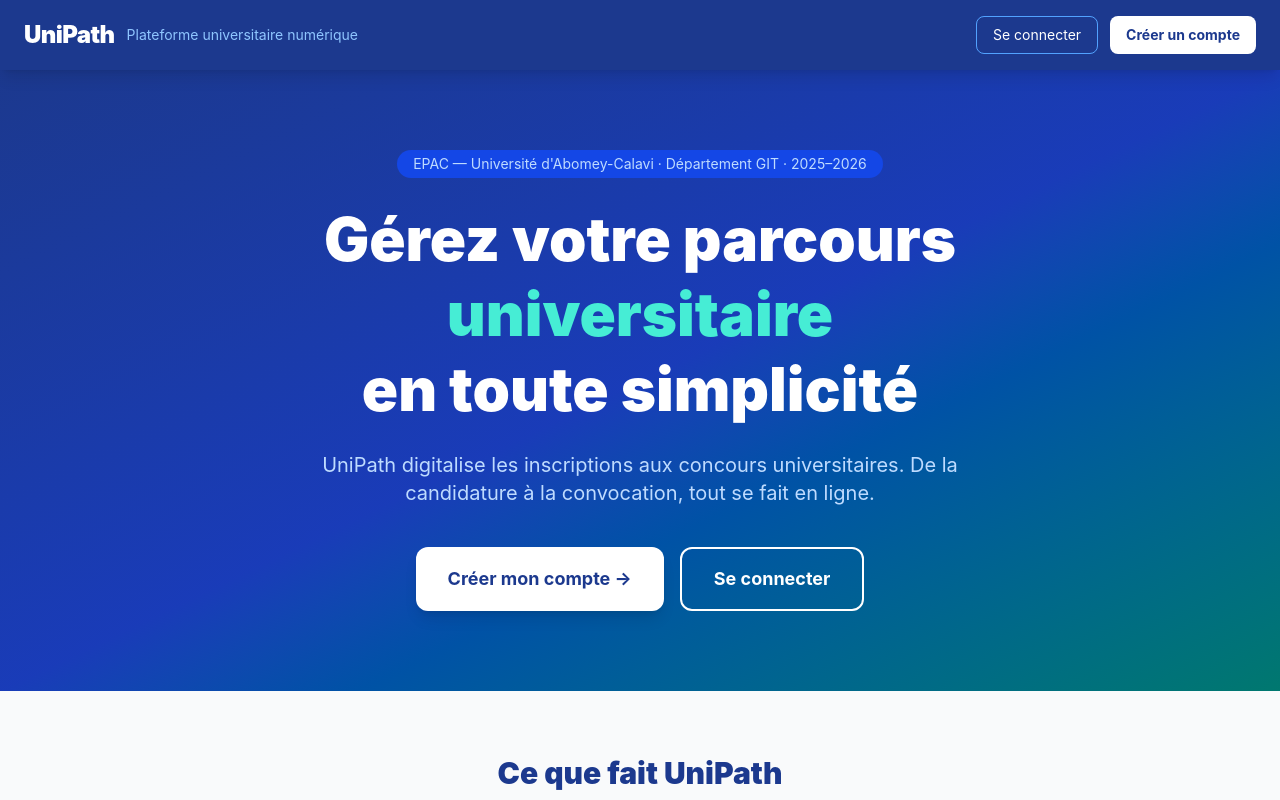
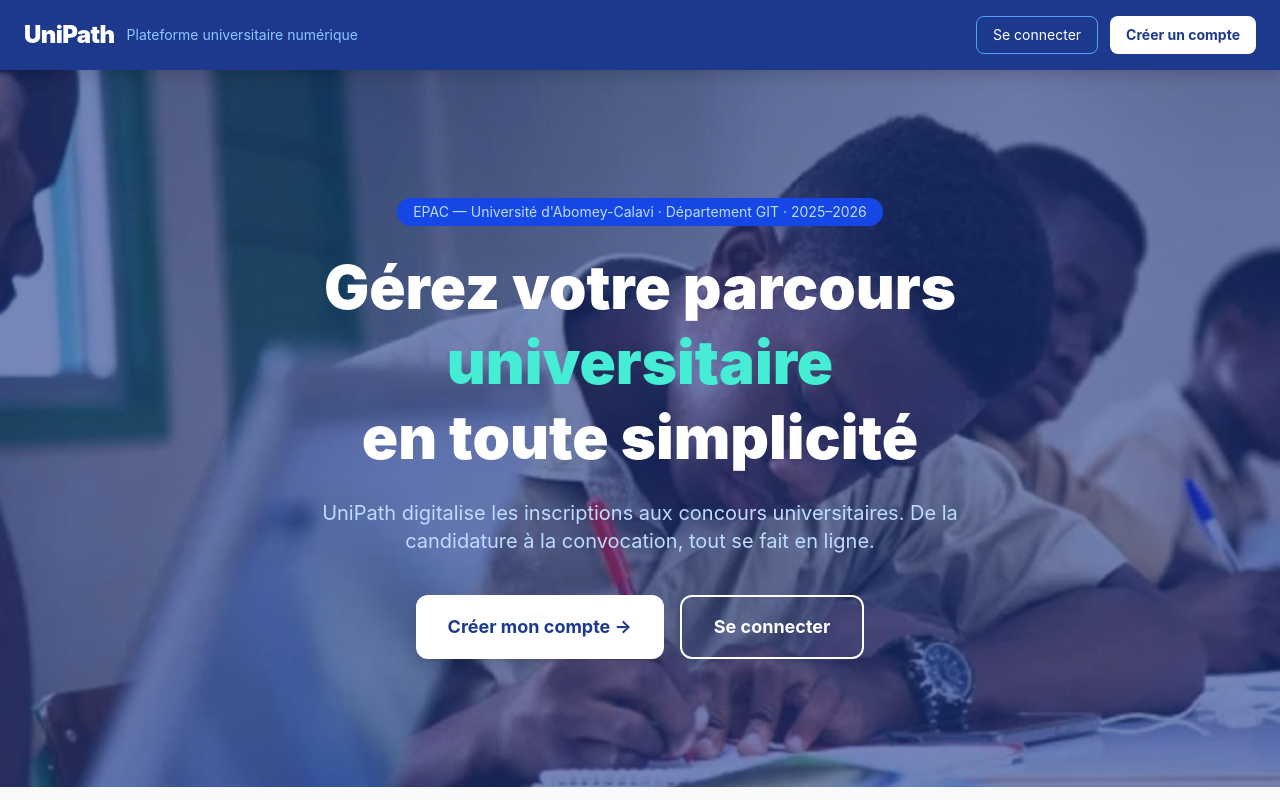
Before and after one commit to VignonCK/unipath-mvp, a React (Vite) app in the folder unipath-front/: page / in a window 1280 px wide. Shown: the top 800 px of the page. Built offline with nearby package versions, Linux system fonts and the light colour scheme; no server answers.

Commit message:
feat: page accueil avec image de fond hero

```diff
--- a/unipath-front/src/pages/Home.jsx
+++ b/unipath-front/src/pages/Home.jsx
@@ -1,5 +1,6 @@
 // src/pages/Home.jsx
 import { useNavigate } from 'react-router-dom';
+import bgImage from '../assets/examen-eleves.jpg';
 
 export default function Home() {
   const navigate = useNavigate();
@@ -112,9 +113,19 @@ export default function Home() {
         </div>
       </nav>
 
-      {/* HERO */}
-      <section className='bg-gradient-to-br from-blue-900 via-blue-800 to-teal-700 text-white py-20 px-6'>
-        <div className='max-w-4xl mx-auto text-center'>
+      {/* HERO avec image de fond */}
+      <section className='relative text-white px-6' style={{minHeight: '550px', paddingTop: '8rem', paddingBottom: '8rem'}}>
+        {/* Image de fond */}
+        <img
+          src={bgImage}
+          alt='background'
+          className='absolute inset-0 w-full h-full object-cover'
+        />
+        {/* Overlay sombre */}
+        <div className='absolute inset-0' style={{backgroundColor: 'rgba(30, 58, 138, 0.6)'}} />
+
+        {/* Contenu */}
+        <div className='relative max-w-4xl mx-auto text-center'>
           <div className='inline-block bg-blue-700 bg-opacity-50 rounded-full px-4 py-1 text-sm text-blue-200 mb-6'>
             EPAC — Université d'Abomey-Calavi · Département GIT · 2025–2026
           </div>
```
Also changed, not shown: unipath-front/src/assets/examen-eleves.jpg (added), 1 other file (tests, documents, lock files or other folders).
